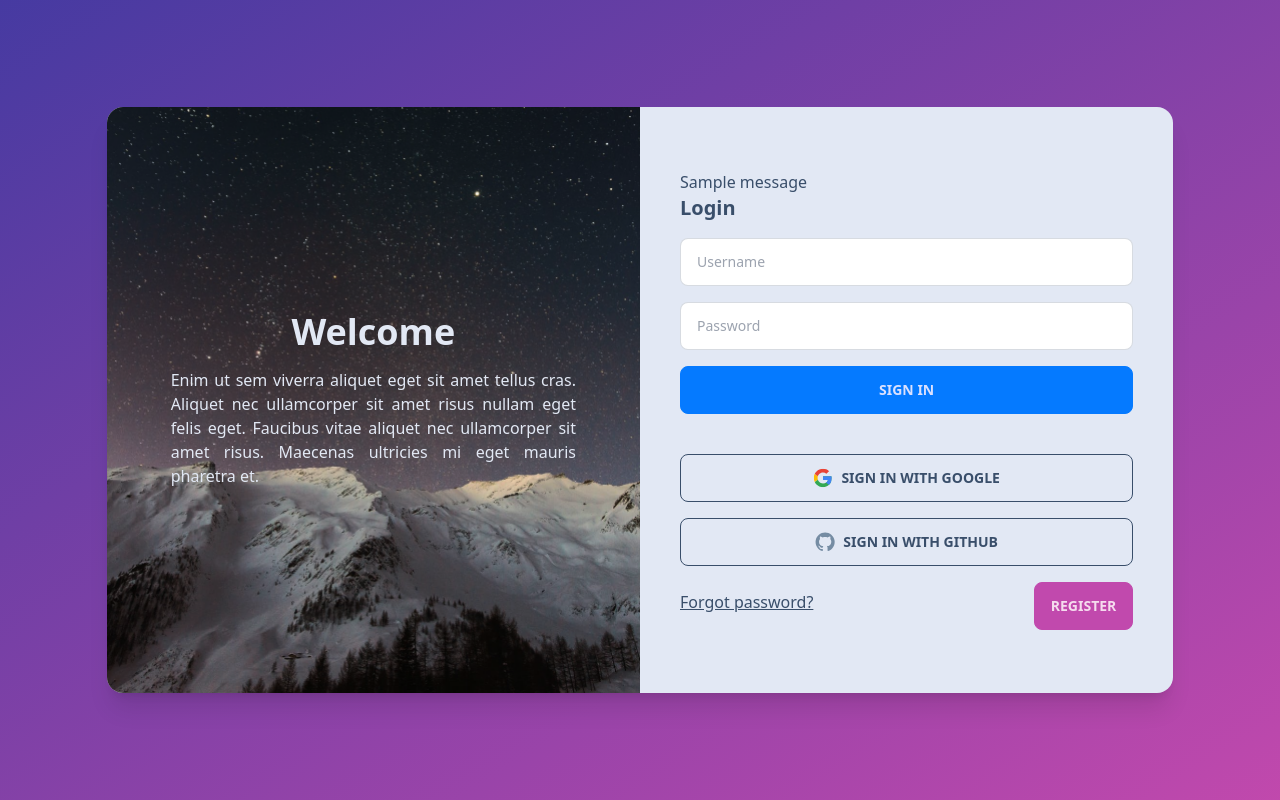
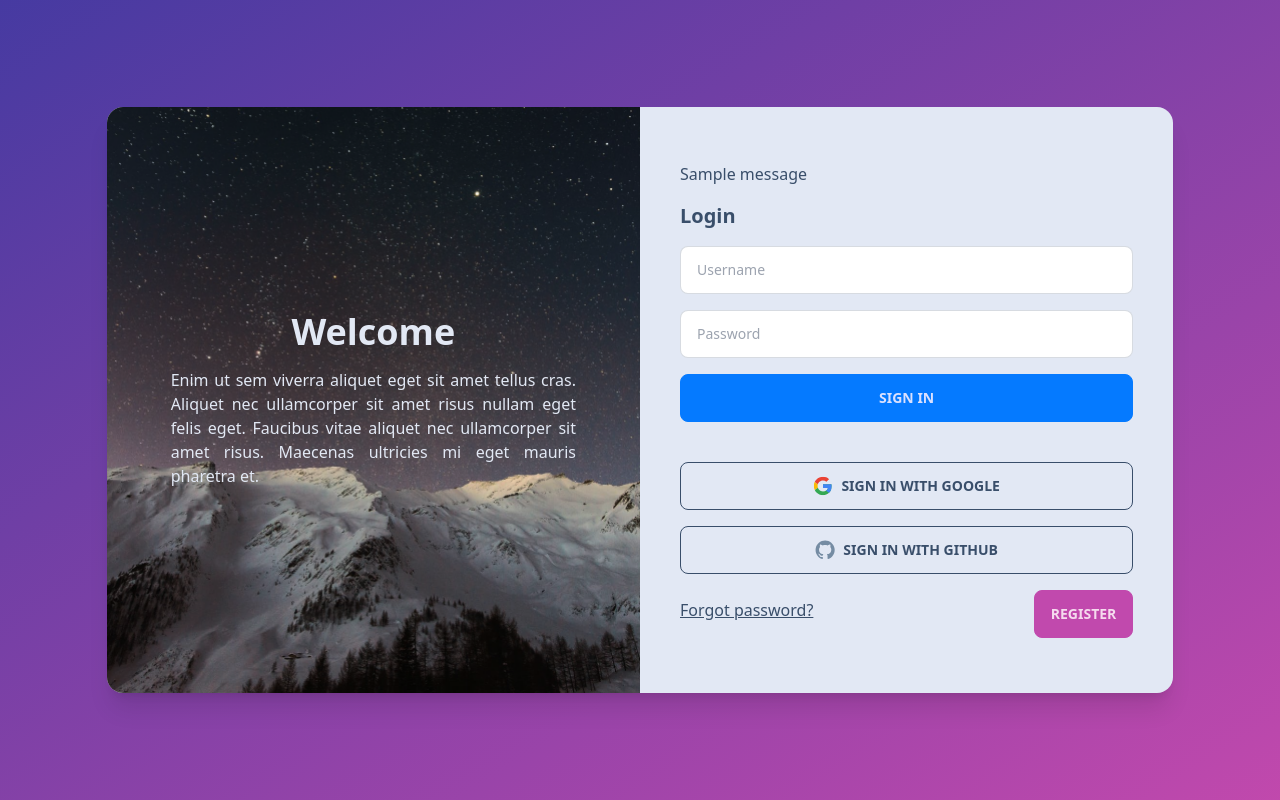
Before and after one commit to izharxyz/neon, a Django app: page /user/login/ in a window 1280 px wide. Run offline with Django 3.2, Linux system fonts and the light colour scheme; tables that the repository leaves empty hold one stand-in row (values such as "Sample post"); one stand-in notice (Sample message) is shown; style sheets or scripts are compiled from the project's sources.

Commit message:
add messages and reset-password link

```diff
--- a/users/templates/users/login.html
+++ b/users/templates/users/login.html
@@ -25,7 +25,7 @@
             <div class="card-body flex justify-center items-center p-0">
                 <div class="w-full p-5 md:p-10">
                     {% if messages %}
-                        {% for message in messages %}<h3>{{ message }}</h3>{% endfor %}
+                        {% for message in messages %}<h3 class="text-{{ message.tags }} text-md mb-4">{{ message }}</h3>{% endfor %}
                     {% endif %}
                     <h2 class="card-title">Login</h2>
                     <form action="{% url 'login' %}" method="POST">
@@ -57,7 +57,7 @@
                         Sign in with Github
                     </button>
                     <div class="flex flex-row justify-between mt-4">
-                        <a href="#" class="link text-md mt-2">Forgot password?</a>
+                        <a href="{% url 'password-reset' %}" class="link text-md mt-2">Forgot password?</a>
                         <a href="{% url 'register' %}" class="btn btn-accent">Register</a>
                     </div>
                 </div>
```
